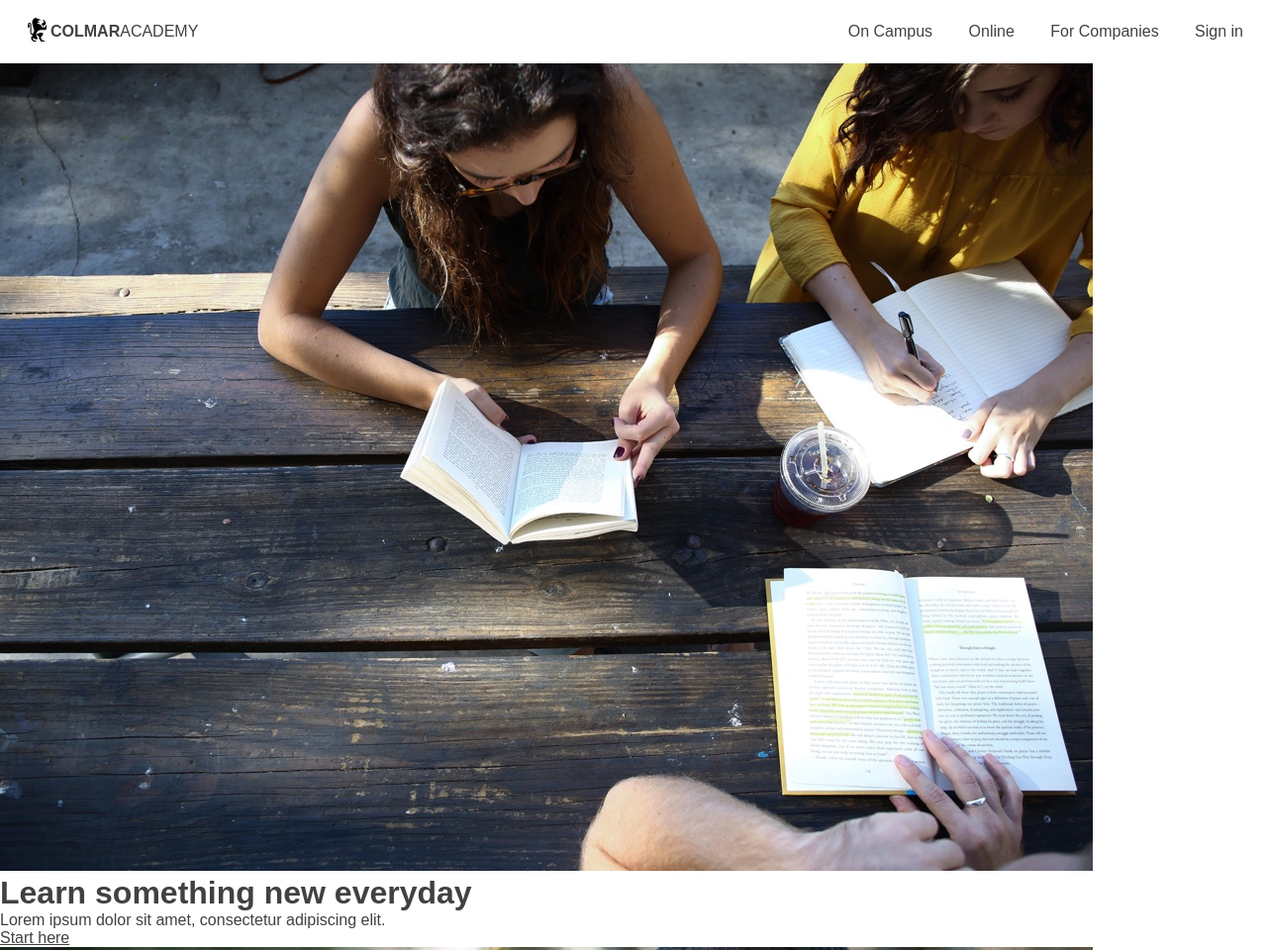
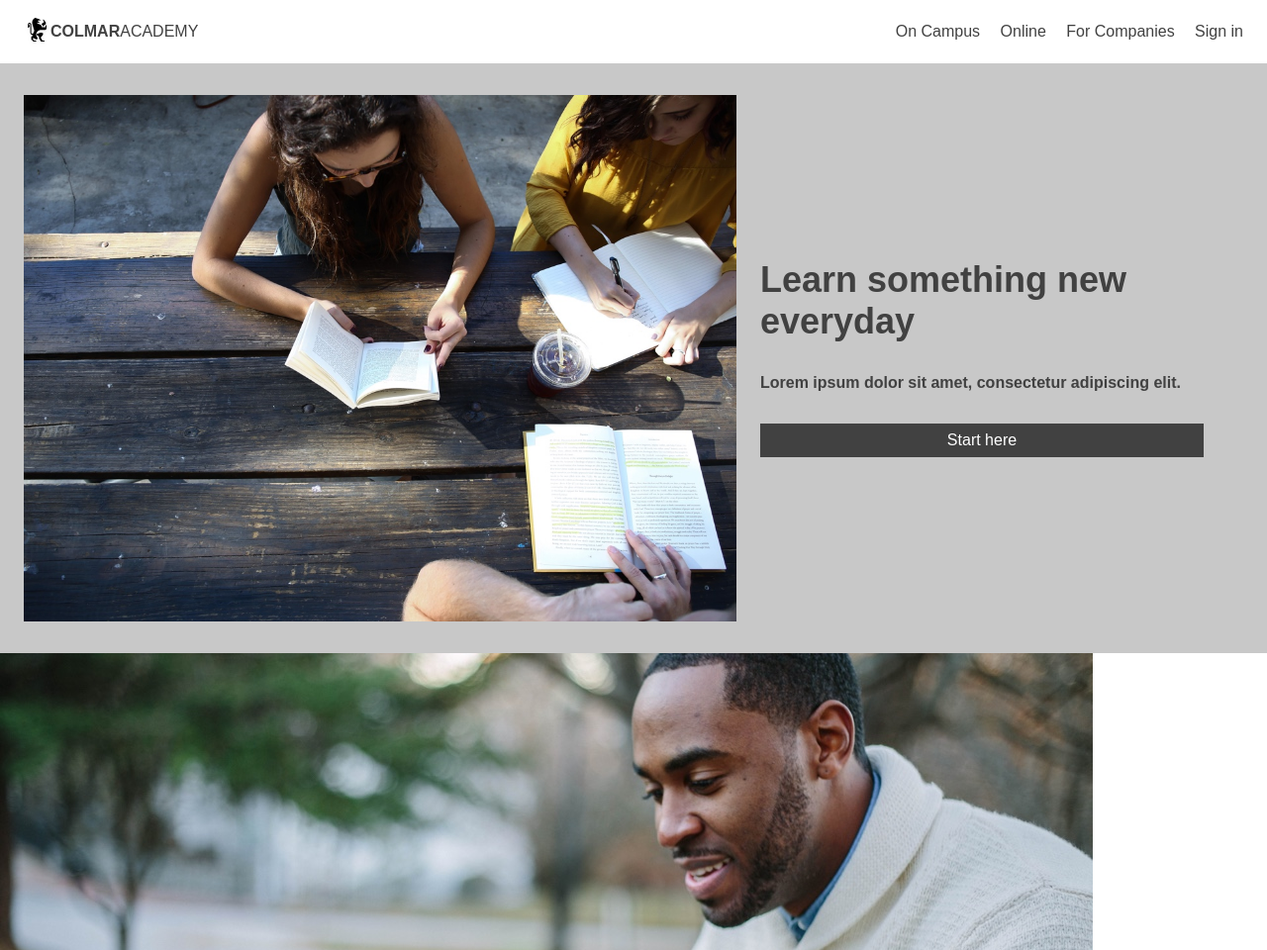
Before and after one commit to leondobson/Colmar-academy, a plain HTML site: page index.html in a window 1280 px wide. Shown: the top 960 px of the page at 99% size. Drawn offline with Linux system fonts and the light colour scheme.

Commit message:
initial draft of Learn section

```diff
--- a/index.html
+++ b/index.html
@@ -22,12 +22,14 @@
             </nav>
         </header>
         <main>
-            <div class="Learn">
+            <div class="learn">
                 <img src="resources/capstone_colmar_assets/images/banner.jpg" alt="people studying on a bench">
-                <h1>Learn something new everyday</h1>
-                <p>Lorem ipsum dolor sit amet, consectetur adipiscing elit.</p>
-                <div class="button">
-                    <a href="#"><p>Start here</p></a>
+                <div class="text">
+                    <h1>Learn something new everyday</h1>
+                    <p>Lorem ipsum dolor sit amet, consectetur adipiscing elit.</p>
+                    <div class="button">
+                        <a href="#">Start here</a>
+                    </div>
                 </div>
             </div>
             <div class="information main">
--- a/resources/css/styles.css
+++ b/resources/css/styles.css
@@ -11,6 +11,10 @@ html {
 
 p, a, li, h1, h2, h3 {
     color: rgba(65, 65, 65, 1);
+}
+
+h1 {
+    font-size: 2.25rem;
 }
 
 /* HEADER */
@@ -37,13 +41,50 @@ header img, header p, nav ul, nav li {
     display: inline-block;
 }
 
-nav li {
-    padding: 1.4rem 0 1.4rem 1rem;
-
-}
-
 nav a {
     text-decoration: none;
     display: block;
     padding: 1.4rem 0 1.4rem 1rem;
 }
+
+/* MAIN */
+
+/* learn */
+
+.learn {
+    display: flex;
+    justify-content: left;
+    align-items: center;
+    background-color: rgba(200, 200, 200, 1);
+}
+
+.learn img {
+    display: inline-block;
+    width: 60%;
+    padding: 2rem 1.5rem;
+}
+
+.text {
+    width: 35%;
+    float: right;
+}
+
+.text h1, .text p {
+    padding-bottom: 2rem;
+}
+
+.text p {
+    font-weight: 600;
+}
+
+div.button {
+    background-color: rgba(65, 65, 65, 1);
+}
+
+.button a {
+    color: white;
+    display: block;
+    text-decoration: none;
+    text-align: center;
+    padding: 0.5rem 0;
+}
```
